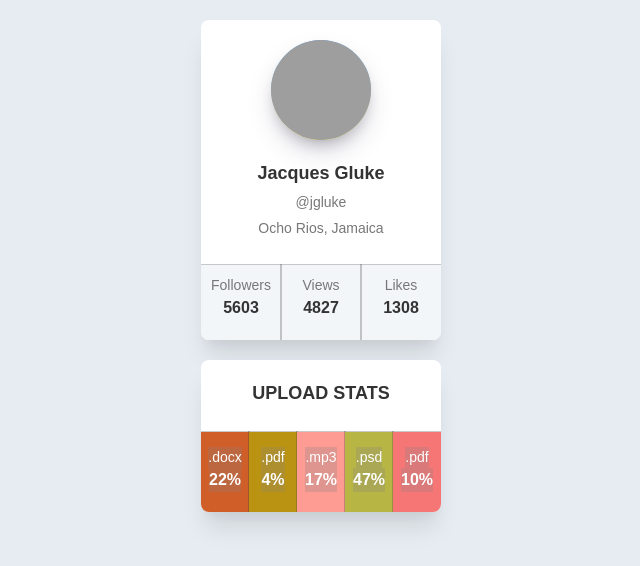
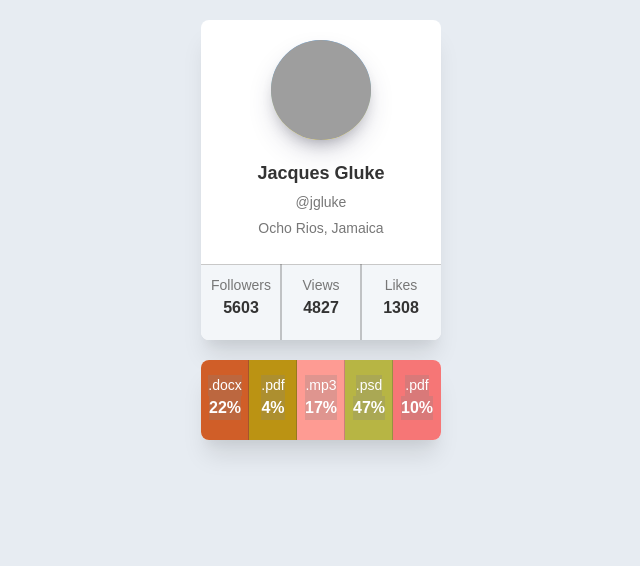
Before and after one commit to PavloGPS/goit-react-hw-01-components, a React (Create React App) app: page / in a window 1280 px wide. Shown: the top 566 px of the page, without its empty margins (319-959 px from the left). Built offline with nearby package versions, Linux system fonts and the light colour scheme; grey boxes are pictures that could not be loaded.

Commit message:
Update Statistics.jsx
remove hardcode of h2 title

```diff
--- a/src/components/Statistics/Statistics.jsx
+++ b/src/components/Statistics/Statistics.jsx
@@ -6,7 +6,6 @@ function Statistics({ title = false, stats }) {
   return (
     <section className={css.statistics}>
       {title && <h2 className={css.title}>{title}</h2>}
-      <h2 className={css.title}>Upload stats</h2>
       <ul className={css['stat-list']}>
         {stats.map(({ id, label, percentage }) => (
           <li
```
